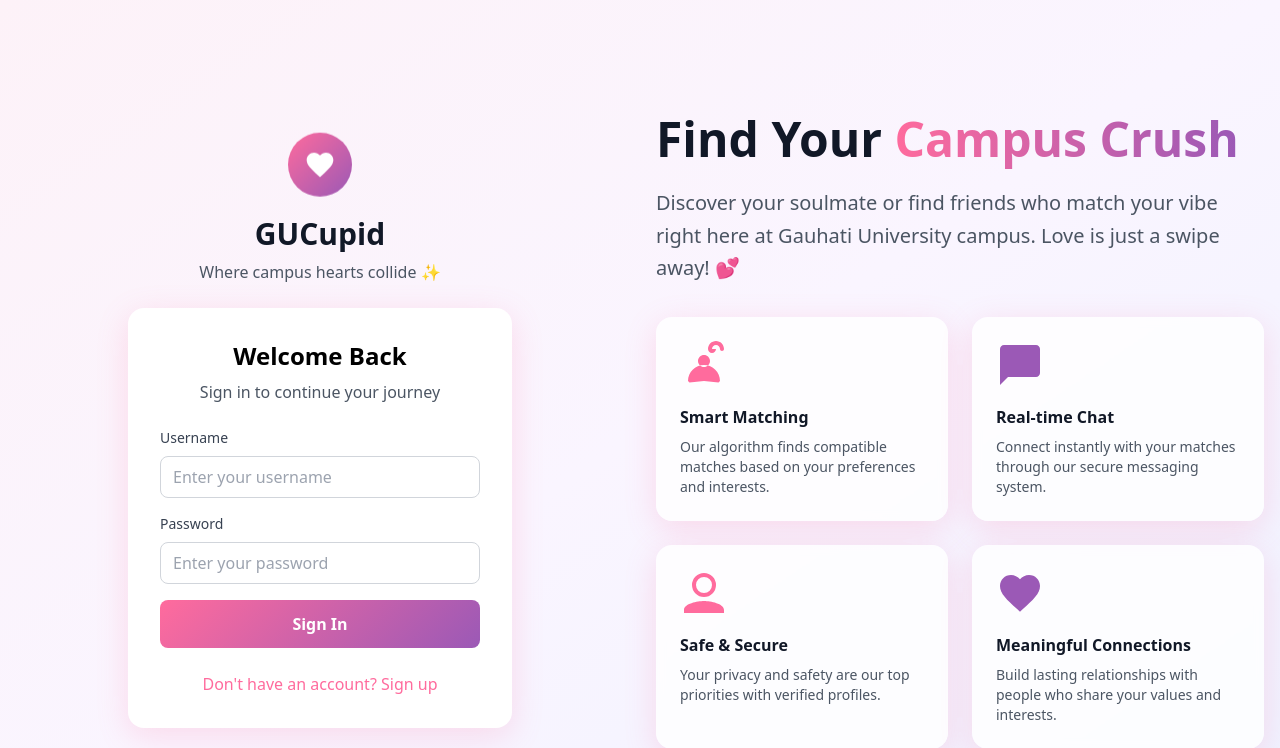
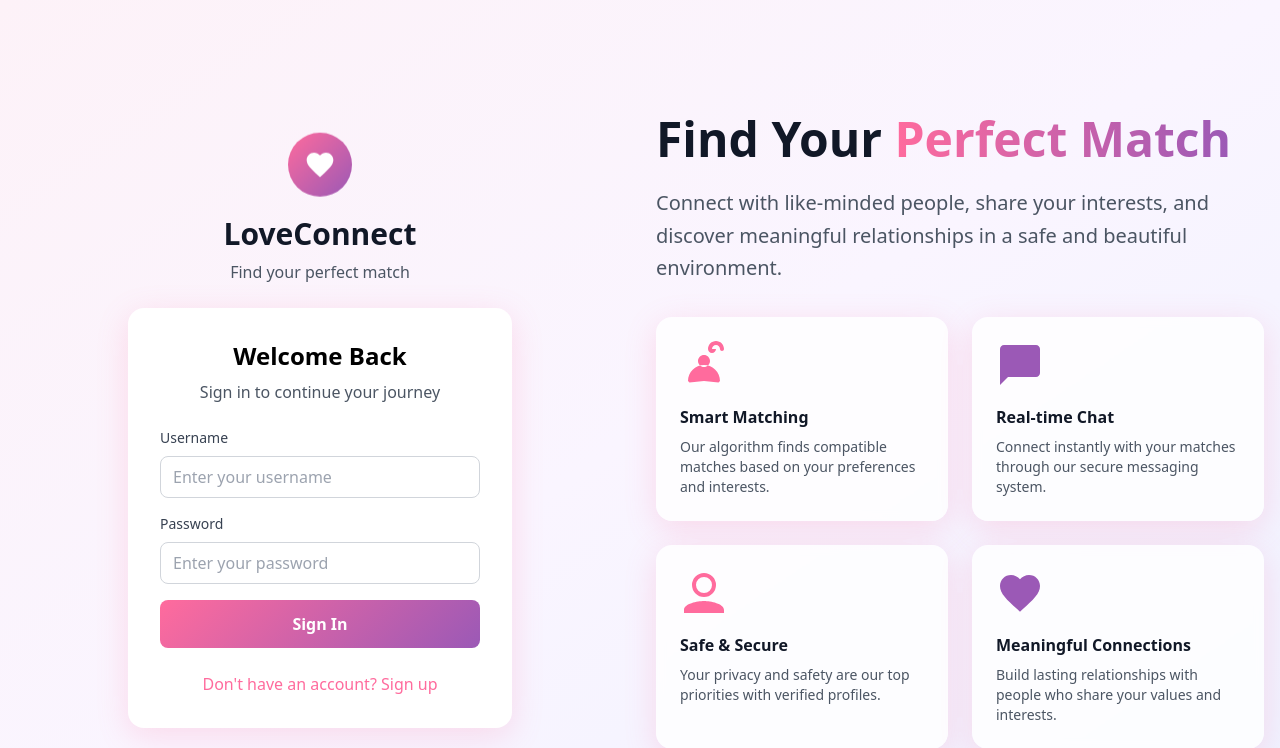
Before and after one commit to Bishal1234-ui/GUCUPID, a Django app: page /auth/ in a window 1280 px wide. Shown: the top 748 px of the page. Run offline with Django 5.2, Linux system fonts and the light colour scheme; some libraries are stand-ins or nearby versions.

Commit message:
Restored to '728e76dce57bdb45338f3231893bdf701a95166f'
Replit-Restored-To: 728e76dce57bdb45338f3231893bdf701a95166f

```diff
--- a/templates/core/auth.html
+++ b/templates/core/auth.html
@@ -16,8 +16,8 @@
                                 <path d="M12 21.35l-1.45-1.32C5.4 15.36 2 12.28 2 8.5 2 5.42 4.42 3 7.5 3c1.74 0 3.41.81 4.5 2.09C13.09 3.81 14.76 3 16.5 3 19.58 3 22 5.42 22 8.5c0 3.78-3.4 6.86-8.55 11.54L12 21.35z"/>
                             </svg>
                         </div>
-                        <h1 class="text-3xl font-bold text-gray-900">GUCupid</h1>
-                        <p class="text-gray-600 mt-2">Where campus hearts collide ✨</p>
+                        <h1 class="text-3xl font-bold text-gray-900">LoveConnect</h1>
+                        <p class="text-gray-600 mt-2">Find your perfect match</p>
                     </div>
 
                     <div class="bg-white rounded-2xl romantic-shadow border-0 p-8">
@@ -91,10 +91,10 @@
                 <div>
                     <h2 class="text-4xl lg:text-5xl font-bold text-gray-900 mb-6">
                         Find Your
-                        <span class="bg-gradient-to-r from-romantic-pink to-romantic-purple bg-clip-text text-transparent"> Campus Crush</span>
+                        <span class="bg-gradient-to-r from-romantic-pink to-romantic-purple bg-clip-text text-transparent"> Perfect Match</span>
                     </h2>
                     <p class="text-xl text-gray-600 leading-relaxed">
-                        Discover your soulmate or find friends who match your vibe right here at Gauhati University campus. Love is just a swipe away! 💕
+                        Connect with like-minded people, share your interests, and discover meaningful relationships in a safe and beautiful environment.
                     </p>
                 </div>
 
```
Also changed, not shown: templates/core/home.html (+0 -39 lines).
